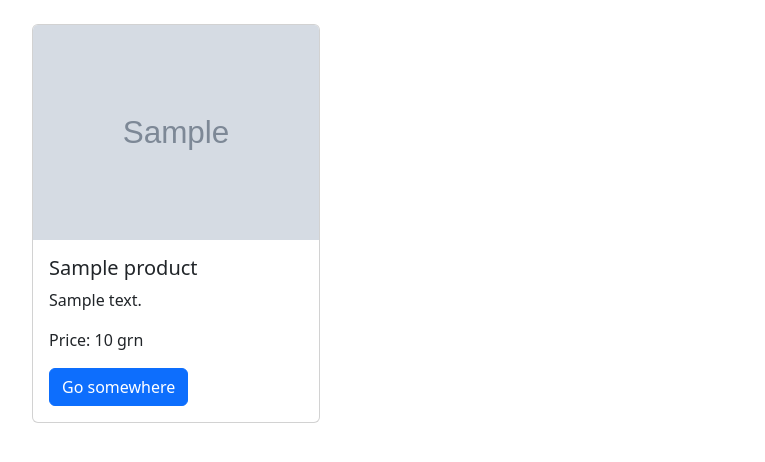
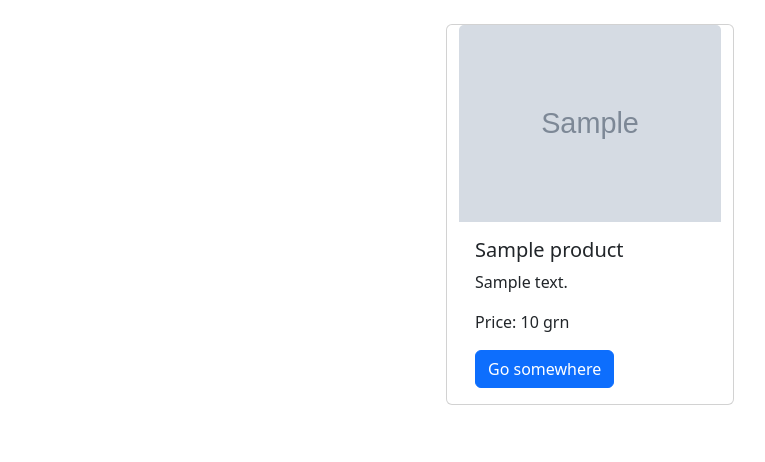
Before and after one commit to AndreySerg117/FastAPI_project, a Python web app: template frontend/app/templates/index.html in a window 1280 px wide. Shown: the part 56-518 px from the top of the page, without its empty margins (50-815 px from the left). Run offline with Jinja, Linux system fonts and the light colour scheme; the template is opened without the code that fills it: most values are stand-ins (such as "Sample title", 1, 10 or a date in 2020); grey boxes marked "Sample" are stand-in pictures.

Commit message:
extract products front5

```diff
--- a/frontend/app/templates/components/products.html
+++ b/frontend/app/templates/components/products.html
@@ -4,10 +4,12 @@
 
 <div class="container mt-4">
 
+  <div class="row g-4" style="justify-content: space-evenly;">
+
   {% for product in products %}
 
 
- <div class="card" style="width: 18rem;">
+  <div class="card" style="width: 18rem;">
     <img src="{{ product.main_image }}" class="card-img-top" alt="...">
     <div class="card-body">
       <h5 class="card-title">{{ product.title }}</h5>
@@ -20,3 +22,4 @@
   {% endfor %}
 
 </div>
+</div>
```
